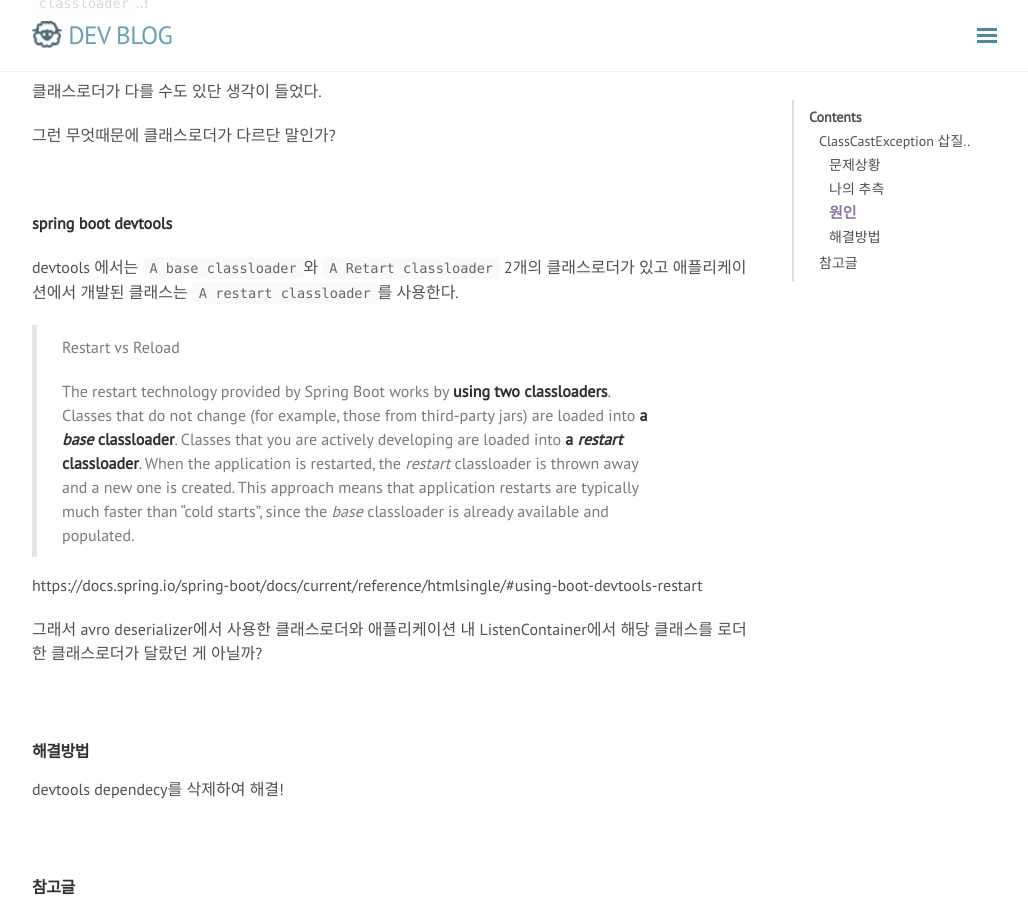
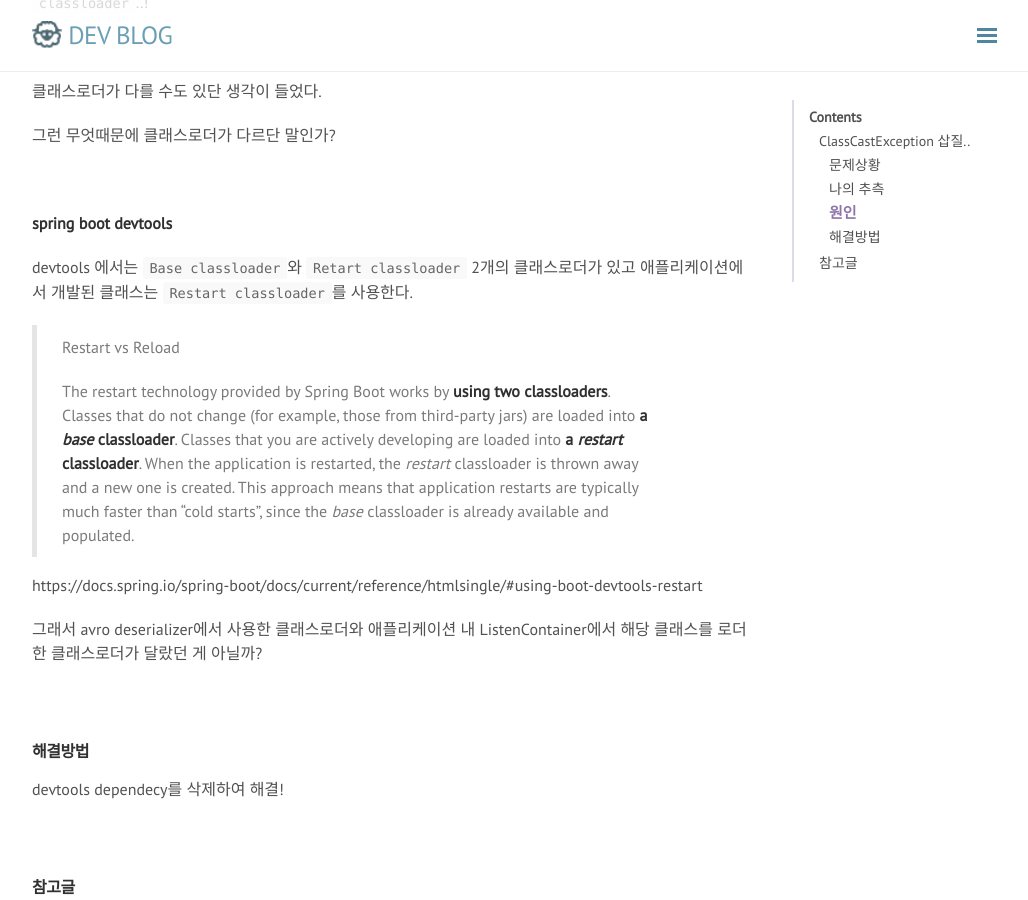
Before and after one commit to rmcodestar/rmcodestar.github.io, a Jekyll site: the page built from _posts/2020-05-20-ClassCastException-and-classloader.md, in a window 1280 px wide and 900 px high, scrolled down 1242 px. Shown: the whole window, without its empty margins (248-1276 px from the left). Built offline with Jekyll 4.4.1, drawn with Linux system fonts in a browser that asks for light colours; nearby versions of some CDN libraries; comment, search, counter and statistics services are not loaded.

```diff
--- a/_posts/2020-05-20-ClassCastException-and-classloader.md
+++ b/_posts/2020-05-20-ClassCastException-and-classloader.md
@@ -61,7 +61,7 @@ https://stackoverflow.com/questions/46848557/same-class-not-assignable-classload
 
 **spring boot devtools**
 
-devtools 에서는 `A base classloader`와 `A Retart classloader` 2개의 클래스로더가 있고 애플리케이션에서 개발된 클래스는 `A restart classloader`를 사용한다.
+devtools 에서는 `Base classloader`와 `Retart classloader` 2개의 클래스로더가 있고 애플리케이션에서 개발된 클래스는 `Restart classloader`를 사용한다.
 
 > Restart vs Reload
 >
```
